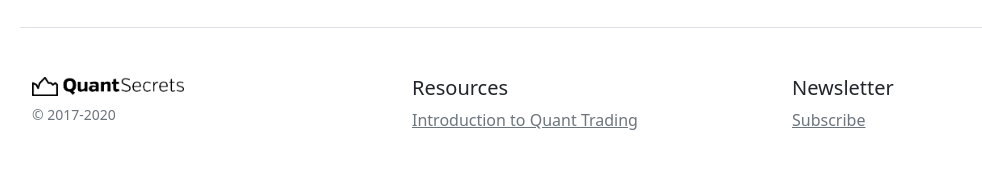
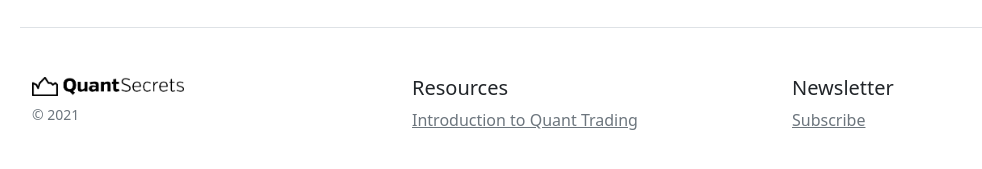
Before and after one commit to jdnoc/quantsecrets.com, a Jekyll site: the page built from _posts/2021-01-19-quant-trading.md, in a window 1280 px wide and 900 px high, scrolled down 1865 px. Shown: the part 688-857 px from the top of the window, without its empty margins (50-1032 px from the left). Built offline with Jekyll 4.4.1, drawn with Linux system fonts in a browser that asks for light colours.

Commit message:
update date

```diff
--- a/_includes/footer.html
+++ b/_includes/footer.html
@@ -5,7 +5,7 @@
                 <div class="col-12 col-md">
                     <a href="{{ '/' | absolute_url }}"><img class="mb-2" src="/assets/images/logo-words-black.png"
                             alt="" height="19"></a>
-                    <small class="d-block mb-3 text-muted">© 2017-2020</small>
+                    <small class="d-block mb-3 text-muted">© {{ 'now' | date: "%Y" }}</small>
                 </div>
                 <div class="col-6 col-md">
                     <h5>Resources</h5>
```
Also changed, not shown: 2 other files.
